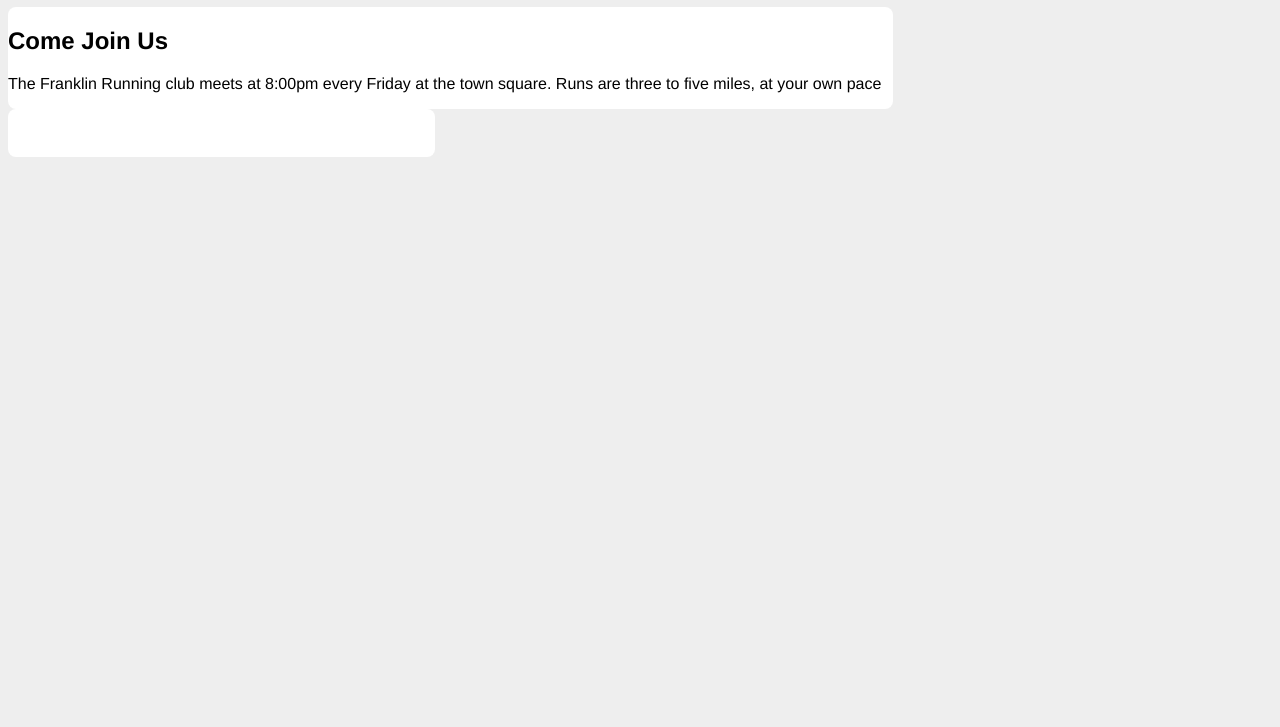
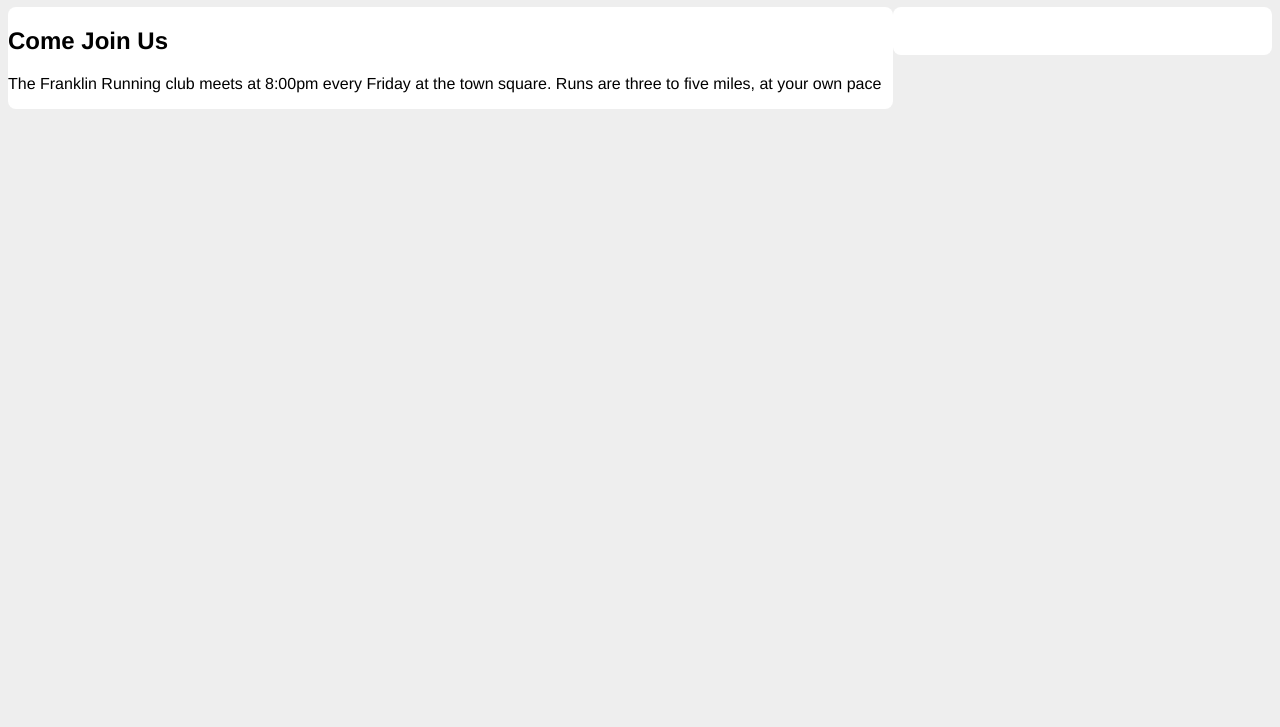
Before and after one commit to techtheriac/css-in-depth, a website: page src/index.html in a window 1280 px wide. Shown: the part 73-800 px from the top of the page. Drawn offline with Linux system fonts and the light colour scheme.

Commit message:
Sidebar width adjusted using the calc function

```diff
--- a/src/style.css
+++ b/src/style.css
@@ -23,7 +23,7 @@ main {
 
 .sidebar {
   float: left;
-  width: 30%;
+  width: calc(30% - 3em);
   padding: 1.5em;
   background-color: #fff;
   border-radius: 0.5em;
```
